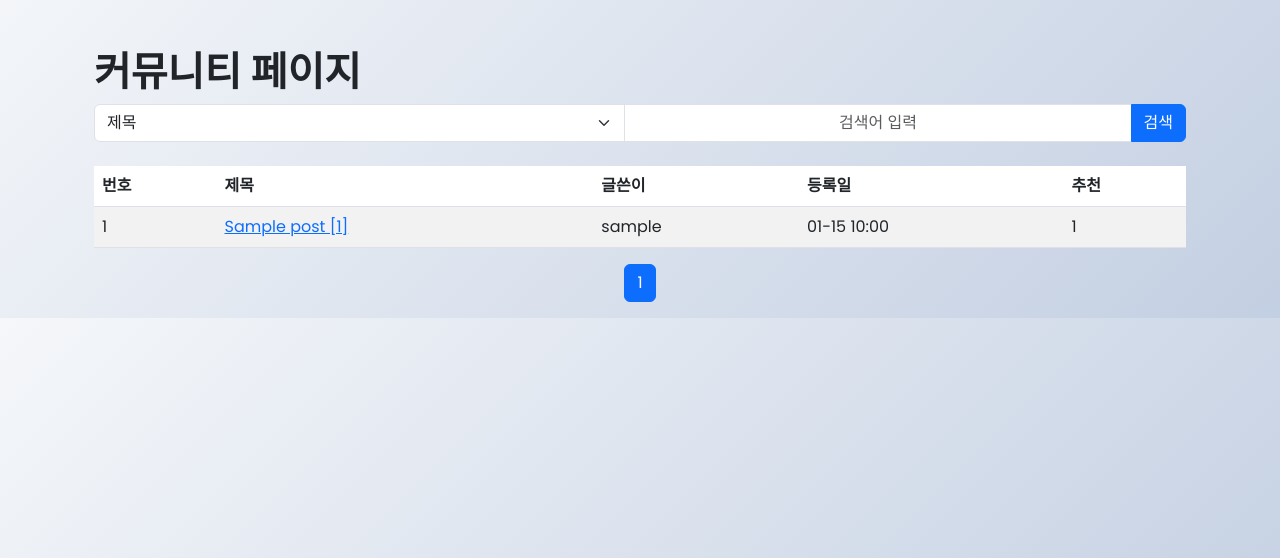
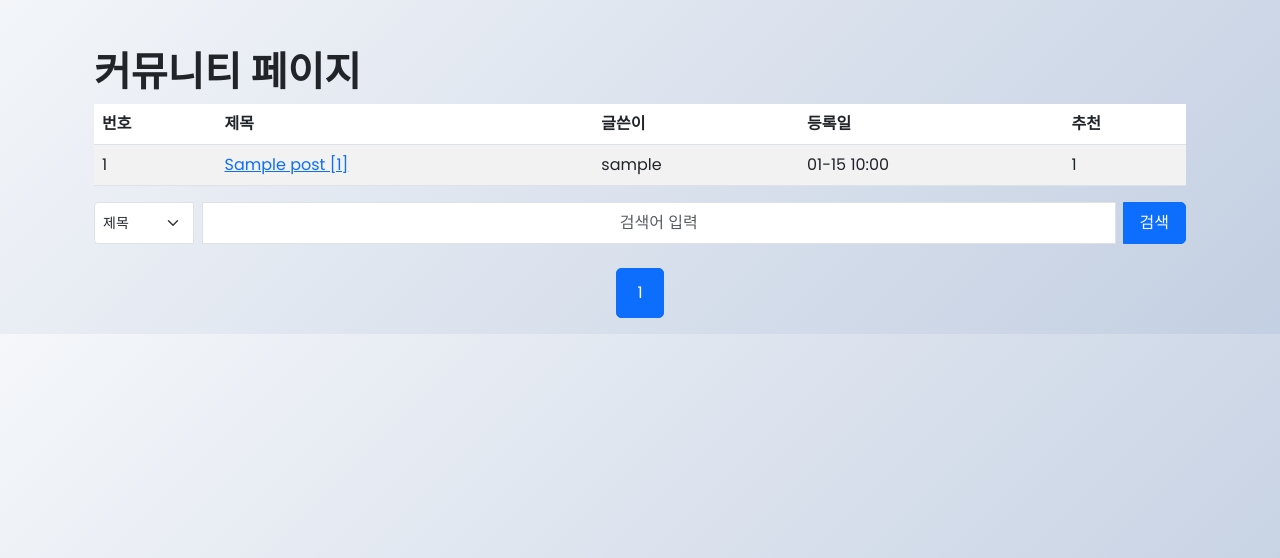
Before and after one commit to Joonim97/SceneTrip, a Django app: template communities/templates/communities/community_list.html in a window 1280 px wide. Shown: the part 66-624 px from the top of the page. Run offline with Django 4.2, Linux system fonts and the light colour scheme; the template is opened without the code that fills it: most values are stand-ins (such as "Sample title", 1, 10 or a date in 2020).

Commit message:
feat : 검색 기능 추가 보완

```diff
--- a/accounts/templates/accounts/edit_profile.html
+++ b/accounts/templates/accounts/edit_profile.html
@@ -16,10 +16,10 @@
       <input type="text" class="form-control" id="nickname" name="nickname" value="{{ user.nickname }}" required>
     </div>
 
-    <div class="mb-3">
+    {% comment %} <div class="mb-3">
       <label for="email" class="form-label">이메일</label>
       <input type="email" class="form-control" id="email" name="email" value="{{ user.email }}" required>
-    </div>
+    </div> {% endcomment %}
 
     <div class="mb-3">
       <label for="birth_date" class="form-label">생년월일</label>
--- a/communities/templates/communities/community_list.html
+++ b/communities/templates/communities/community_list.html
@@ -5,21 +5,52 @@
 {% endblock %}
 
 {% block content %}
+<style>
+  .filter-select {
+    max-width: 100px; /* 드롭다운 크기 조정 */
+  }
+
+  .search-input {
+    margin-right: 10px; /* 검색창과 버튼 사이 여백 추가 */
+    flex-grow: 1; /* 검색창이 더 넓어지도록 설정 */
+  }
+
+  .search-btn {
+    padding-left: 20px;
+    padding-right: 20px;
+  }
+  .select-lg {
+    width: 150px; /* select 크기 줄이기 */
+  }
+
+  .input-group {
+    display: flex;
+    justify-content: space-between; /* 검색 요소들 사이에 공간을 배치 */
+  }
+
+  .btn-primary {
+    padding: 0.5rem 1rem;
+    font-size: 1rem;
+    border-radius: 5px;
+  }
+
+  /* 모던한 느낌을 위한 추가 디자인 */
+  .card {
+    box-shadow: 0 4px 8px rgba(0, 0, 0, 0.1);
+    border-radius: 10px;
+  }
+
+  .card-body {
+    padding: 20px;
+  }
+
+  .pagination .page-item .page-link {
+    padding: 0.75rem 1.25rem;
+    border-radius: 5px;
+  }
+</style>
 <div class="container mt-5">
   <h1>커뮤니티 페이지</h1></h1>
-
-  <!-- 검색 폼 추가: 분류 선택 -->
-  <form method="GET" action="{% url 'communities:community_list' %}" class="mb-4">
-    <div class="input-group mb-3">
-      <select name="filter" class="form-select">
-        <option value="title" {% if request.GET.filter == 'title' %}selected{% endif %}>제목</option>
-        <option value="content" {% if request.GET.filter == 'content' %}selected{% endif %}>내용</option>
-        <option value="author" {% if request.GET.filter == 'author' %}selected{% endif %}>작성자</option>
-      </select>
-      <input type="text" name="search" class="form-control" placeholder="검색어 입력" value="{{ request.GET.search }}">
-      <button type="submit" class="btn btn-primary">검색</button>
-    </div>
-  </form>
 
   <!-- 테이블 형식으로 목록 표시 -->
   <table class="table table-striped table-hover">
@@ -51,6 +82,18 @@
       {% endfor %}
     </tbody>
   </table>
+
+  <form method="GET" action="{% url 'communities:community_list' %}" class="mb-4">
+    <div class="input-group mb-3">
+      <select name="filter" class="form-select form-select-sm filter-select">
+        <option value="title" {% if request.GET.filter == 'title' %}selected{% endif %}>제목</option>
+        <option value="content" {% if request.GET.filter == 'content' %}selected{% endif %}>내용</option>
+        <option value="author" {% if request.GET.filter == 'author' %}selected{% endif %}>작성자</option>
+      </select>
+      <input type="text" name="search" class="form-control search-input mx-2" placeholder="검색어 입력" value="{{ request.GET.search }}">
+      <button type="submit" class="btn btn-primary search-btn">검색</button>
+    </div>
+  </form>
 
   <!-- 페이지네이션 -->
   <nav aria-label="Page navigation">
```
Also changed, not shown: journals/templates/journals/journal_list.html (+24 -7 lines), locations/templates/locations/location_list.html (+28 -8 lines), media/profile_images/15_Best_Places_In_Turkey_To_Visit_-_Hand_Luggage_Only_-_Travel_Food_And_P_0Te7Y4r.jpg (added).
